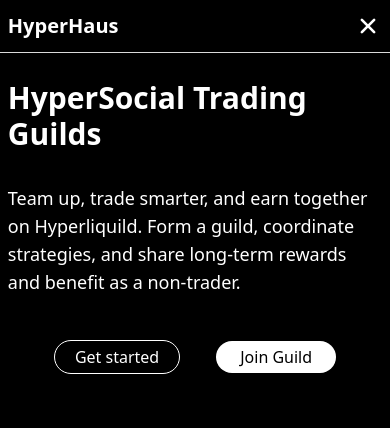
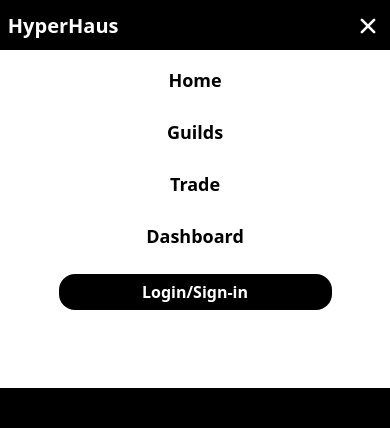
Before and after one commit to PythoSalaf/Hyperhuss, a React (Vite) app in the folder hyperhauss/: page / in a window 390 px wide. Both pictures are taken after a click on the element 368 px from the left and 26 px from the top of the page. Shown: the top 428 px of the page. Built offline with nearby package versions, Linux system fonts and the light colour scheme; grey boxes are pictures that could not be loaded.

Commit message:
commiting some responsiveness

```diff
--- a/hyperhauss/src/components/Navbar.jsx
+++ b/hyperhauss/src/components/Navbar.jsx
@@ -33,6 +33,27 @@
           </div>
         </div>
       </div>
+      {toggle && (
+        <div className="absolute bg-white w-full h-[40vh] top-12.5 flex items-center py-4 text-black flex-col gap-y-6">
+          <Link to="/" className="text-lg font-semibold ">
+            Home
+          </Link>
+          <Link to="/" className="text-lg font-semibold ">
+            Guilds
+          </Link>
+          <Link to="/" className="text-lg font-semibold ">
+            Trade
+          </Link>
+          <Link to="/" className="text-lg font-semibold ">
+            Dashboard
+          </Link>
+          <div className="w-full flex items-center justify-center">
+            <button className="w-[70%] mx-auto bg-black text-white rounded-2xl py-1.5 font-semibold">
+              Login/Sign-in
+            </button>
+          </div>
+        </div>
+      )}
     </div>
   );
 };
--- a/hyperhauss/src/components/Topbar.jsx
+++ b/hyperhauss/src/components/Topbar.jsx
@@ -1,10 +1,11 @@
 import { useState } from "react";
+import { IoClose, IoMenuOutline } from "react-icons/io5";
 import { Link } from "react-router-dom";
 
 const Topbar = () => {
   const [isOpen, setIsOpen] = useState(false);
   return (
-    <div className="w-full bg-white py-2 text-black">
+    <div className="w-full bg-white py-3 text-black">
       <div className="w-[96%] mx-auto flex items-center justify-between">
         <Link to="/" className="block md:hidden">
           <h2 className="text-xl  font-bold">HyperHaus</h2>
@@ -23,17 +24,38 @@
         <div className="">
           <div className="bg-black rounded-full h-5 w-5 hidden md:block"></div>
           <div
-            className="block md:hidden text-white cursor-pointer"
+            className="block md:hidden text-black cursor-pointer"
             onClick={() => setIsOpen(!isOpen)}
           >
             {isOpen ? (
-              <IoClose className="text-white w-7 h-7 font-semibold" />
+              <IoClose className="text-black w-7 h-7 font-semibold" />
             ) : (
-              <IoMenuOutline className="text-white w-7 h-7 font-semibold" />
+              <IoMenuOutline className="text-black w-7 h-7 font-semibold" />
             )}
           </div>
         </div>
       </div>
+      {isOpen && (
+        <div className="absolute bg-black w-full h-[40vh] top-12.5 flex items-center py-4 text-white flex-col gap-y-6">
+          <Link to="/" className="text-lg font-semibold ">
+            Home
+          </Link>
+          <Link to="/" className="text-lg font-semibold ">
+            Guilds
+          </Link>
+          <Link to="/" className="text-lg font-semibold ">
+            Trade
+          </Link>
+          <Link to="/" className="text-lg font-semibold ">
+            Dashboard
+          </Link>
+          <div className="w-full flex items-center justify-center">
+            <button className="w-[70%] mx-auto bg-white text-black rounded-2xl py-1.5 font-semibold">
+              Login/Sign-in
+            </button>
+          </div>
+        </div>
+      )}
     </div>
   );
 };
--- a/hyperhauss/src/pages/Home.jsx
+++ b/hyperhauss/src/pages/Home.jsx
@@ -1,7 +1,9 @@
+import { useNavigate } from "react-router-dom";
 import { Heroicon } from "../assets";
 import { HowItWork, WhyJoin } from "../components/Dummy";
 
 const Home = () => {
+  const navigate = useNavigate();
   return (
     <div className="w-full">
       <div className="w-[96%] md:w-[94%] h-full md:h-[80vh] mx-auto pt-0 md:pt-10 flex items-start justify-between flex-col md:flex-row gap-14">
@@ -18,7 +20,10 @@
             <button className="border cursor-pointer border-white rounded-3xl px-5 py-1 md:py-1.5">
               Get started
             </button>
-            <button className="bg-white cursor-pointer text-black rounded-3xl px-6 py-1 md:py-2">
+            <button
+              className="bg-white cursor-pointer text-black rounded-3xl px-6 py-1 md:py-2"
+              onClick={() => navigate("/guilds")}
+            >
               Join Guild
             </button>
           </div>
--- /dev/null
+++ b/hyperhauss/src/pages/Leaderboard.jsx
@@ -0,0 +1,14 @@
+
+const Leaderboard = () => {
+  return (
+    <div className="w-full flex items-center h-screen justify-center">
+      <div className="bg-white text-black py-4 px-9 rounded-2xl">
+        <h2 className="text-lg md:text-xl font-semibold">
+          Leaderboard coming soon
+        </h2>
+      </div>
+    </div>
+  );
+};
+
+export default Leaderboard;
--- /dev/null
+++ b/hyperhauss/src/pages/Reward.jsx
@@ -0,0 +1,11 @@
+const Reward = () => {
+  return (
+    <div className="w-full flex items-center h-screen justify-center">
+      <div className="bg-white text-black py-4 px-9 rounded-2xl">
+        <h2 className="text-lg md:text-xl font-semibold">Reward coming soon</h2>
+      </div>
+    </div>
+  );
+};
+
+export default Reward;
--- /dev/null
+++ b/hyperhauss/src/pages/Swap.jsx
@@ -0,0 +1,11 @@
+const Swap = () => {
+  return (
+    <div className="w-full flex items-center h-screen justify-center">
+      <div className="bg-white text-black py-4 px-9 rounded-2xl">
+        <h2 className="text-lg md:text-xl font-semibold">Swap coming soon</h2>
+      </div>
+    </div>
+  );
+};
+
+export default Swap;
--- a/hyperhauss/src/pages/index.js
+++ b/hyperhauss/src/pages/index.js
@@ -3,5 +3,8 @@
 export { default as Guilds } from "./Guilds";
 export { default as GuildDetails } from "./GuildDetails";
 export { default as Trade } from "./Trade";
+export { default as Reward } from "./Reward";
+export { default as Swap } from "./Swap";
+export { default as Leaderboard } from "./Leaderboard";
 export { default as LandingLayout } from "./LandingLayout";
 export { default as GuildLayout } from "./GuildLayout";
```
Also changed, not shown: hyperhauss/src/App.jsx (+15 -0 lines).
